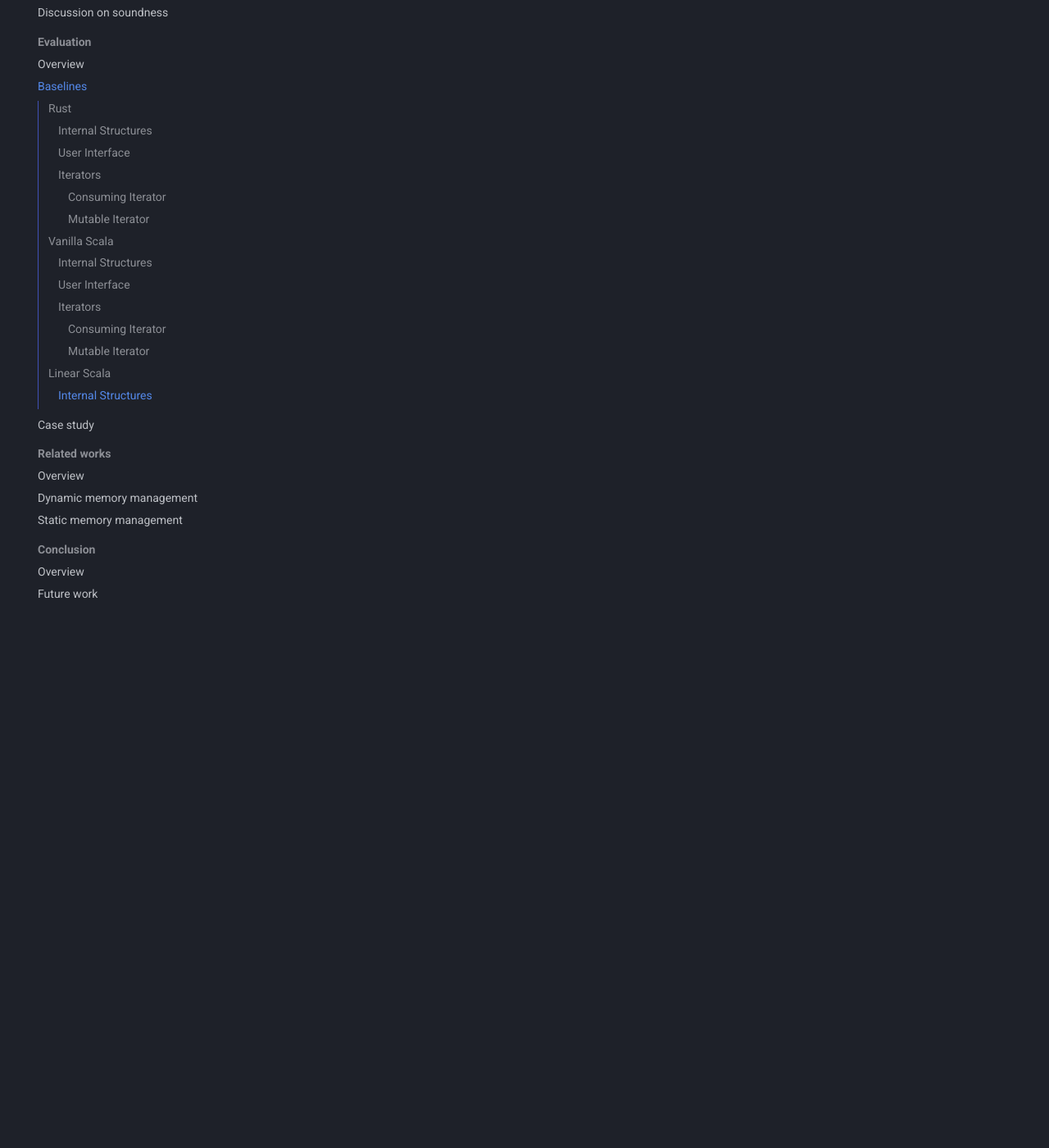
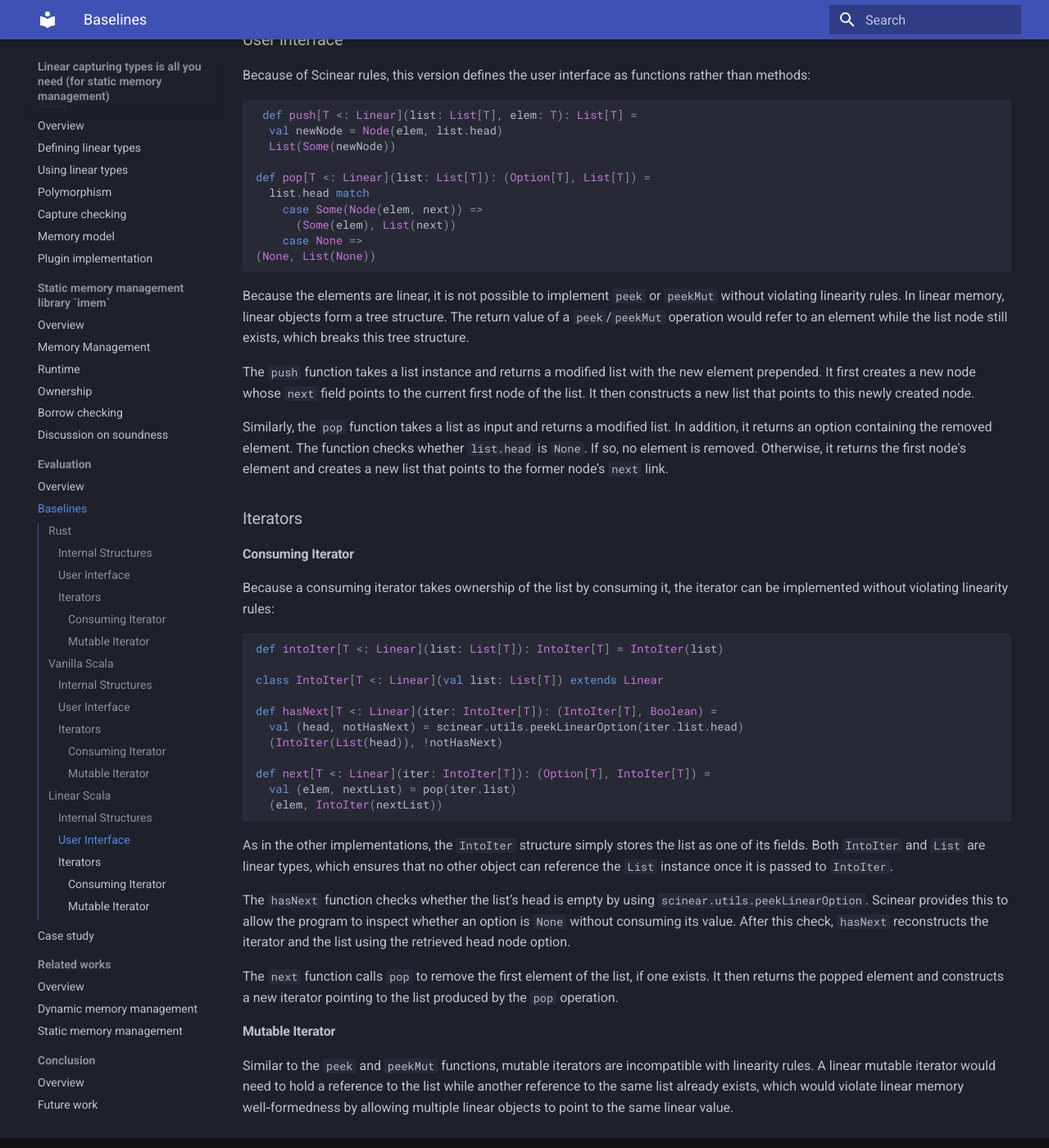
Before and after one commit to amsen20/masters-thesis, an MkDocs documentation site: the page built from docs/evaluation/baselines.md, in a window 1280 px wide and 1400 px high, scrolled down 7218 px. Shown: the whole window at 82% size. Built offline with MkDocs 1.6.1 and Material for MkDocs 9.7.7, drawn with Linux system fonts in a browser that asks for light colours; some of the changed text lies outside the part shown.

Commit message:
Add linear base line

````diff
--- a/docs/evaluation/baselines.md
+++ b/docs/evaluation/baselines.md
@@ -314,4 +314,97 @@ It is important to note that this approach does not produce compile‑time error
 The Linear Scala implementation of the linked list serves as a baseline for evaluating the practicality of imem.
 This implementation uses the [Scinear](../scinear/index.md) plugin to enforce linearity rules.
 
+This implementation focuses on the case where the elements themselves are linear, and it does not bypass linearity rules using the `@HideLinearity` annotation.
+A non-linear type can still be an element of the list with the help of a linear wrapper.
+
 ### Internal Structures
+
+The internal structures are pretty much similar to Rust and vanilla Scala implementations:
+
+```Scala
+class List[T <: Linear](val head: Link[T]) extends Linear
+
+type Link[T <: Linear] = Option[Node[T]]
+
+class Node[T <: Linear](val elem: T, val next: Link[T]) extends Linear
+
+
+// `unapply` functions to destruct a node into its element and its link to the next node:
+object Node:
+  def unapply[T <: Linear](node: Node[T]): Option[(T, Link[T])] =
+    Some((node.elem, node.next))
+end Node
+```
+
+As in the other baselines, this version's implementation of linked list is a chain of nodes connected to one another.
+Each node contains an element and a link to the next node.
+A link is an `Option[Node[T]]`, and the list itself holds a link to the first node, if one exists.
+
+All structures are linear, because their fields have linear types, and `Link[T]` is an `Option` that is promoted to a linear type.
+To allow access to both fields of a `Node`, an `unapply` method is implemented for the `Node` type.
+
+### User Interface
+
+Because of Scinear rules, this version defines the user interface as functions rather than methods:
+
+```Scala
+ def push[T <: Linear](list: List[T], elem: T): List[T] =
+  val newNode = Node(elem, list.head)
+  List(Some(newNode))
+
+def pop[T <: Linear](list: List[T]): (Option[T], List[T]) =
+  list.head match
+    case Some(Node(elem, next)) =>
+      (Some(elem), List(next))
+    case None =>
+(None, List(None))
+```
+
+Because the elements are linear, it is not possible to implement `peek` or `peekMut` without violating linearity rules.
+In linear memory, linear objects form a tree structure.
+The return value of a `peek`/`peekMut` operation would refer to an element while the list node still exists, which breaks this tree structure.
+
+The `push` function takes a list instance and returns a modified list with the new element prepended.
+It first creates a new node whose `next` field points to the current first node of the list.
+It then constructs a new list that points to this newly created node.
+
+Similarly, the `pop` function takes a list as input and returns a modified list.
+In addition, it returns an option containing the removed element.
+The function checks whether `list.head` is `None`.
+If so, no element is removed.
+Otherwise, it returns the first node's element and creates a new list that points to the former node’s `next` link.
+
+### Iterators
+
+#### Consuming Iterator
+
+Because a consuming iterator takes ownership of the list by consuming it, the iterator can be implemented without violating linearity rules:
+
+```Scala
+def intoIter[T <: Linear](list: List[T]): IntoIter[T] = IntoIter(list)
+
+class IntoIter[T <: Linear](val list: List[T]) extends Linear
+
+def hasNext[T <: Linear](iter: IntoIter[T]): (IntoIter[T], Boolean) =
+  val (head, notHasNext) = scinear.utils.peekLinearOption(iter.list.head)
+  (IntoIter(List(head)), !notHasNext)
+
+def next[T <: Linear](iter: IntoIter[T]): (Option[T], IntoIter[T]) =
+  val (elem, nextList) = pop(iter.list)
+  (elem, IntoIter(nextList))
+```
+
+As in the other implementations, the `IntoIter` structure simply stores the list as one of its fields.
+Both `IntoIter` and `List` are linear types, which ensures that no other object can reference the `List` instance once it is passed to `IntoIter`.
+
+The `hasNext` function checks whether the list’s head is empty by using `scinear.utils.peekLinearOption`.
+Scinear provides this to allow the program to inspect whether an option is `None` without consuming its value.
+After this check, `hasNext` reconstructs the iterator and the list using the retrieved head node option.
+
+The `next` function calls `pop` to remove the first element of the list, if one exists.
+It then returns the popped element and constructs a new iterator pointing to the list produced by the `pop` operation.
+
+#### Mutable Iterator
+
+Similar to the `peek` and `peekMut` functions, mutable iterators are incompatible with linearity rules.
+A linear mutable iterator would need to hold a reference to the list while another reference to the same list already exists, which would violate linear memory well‑formedness by allowing multiple linear objects to point to the same linear value.
````
